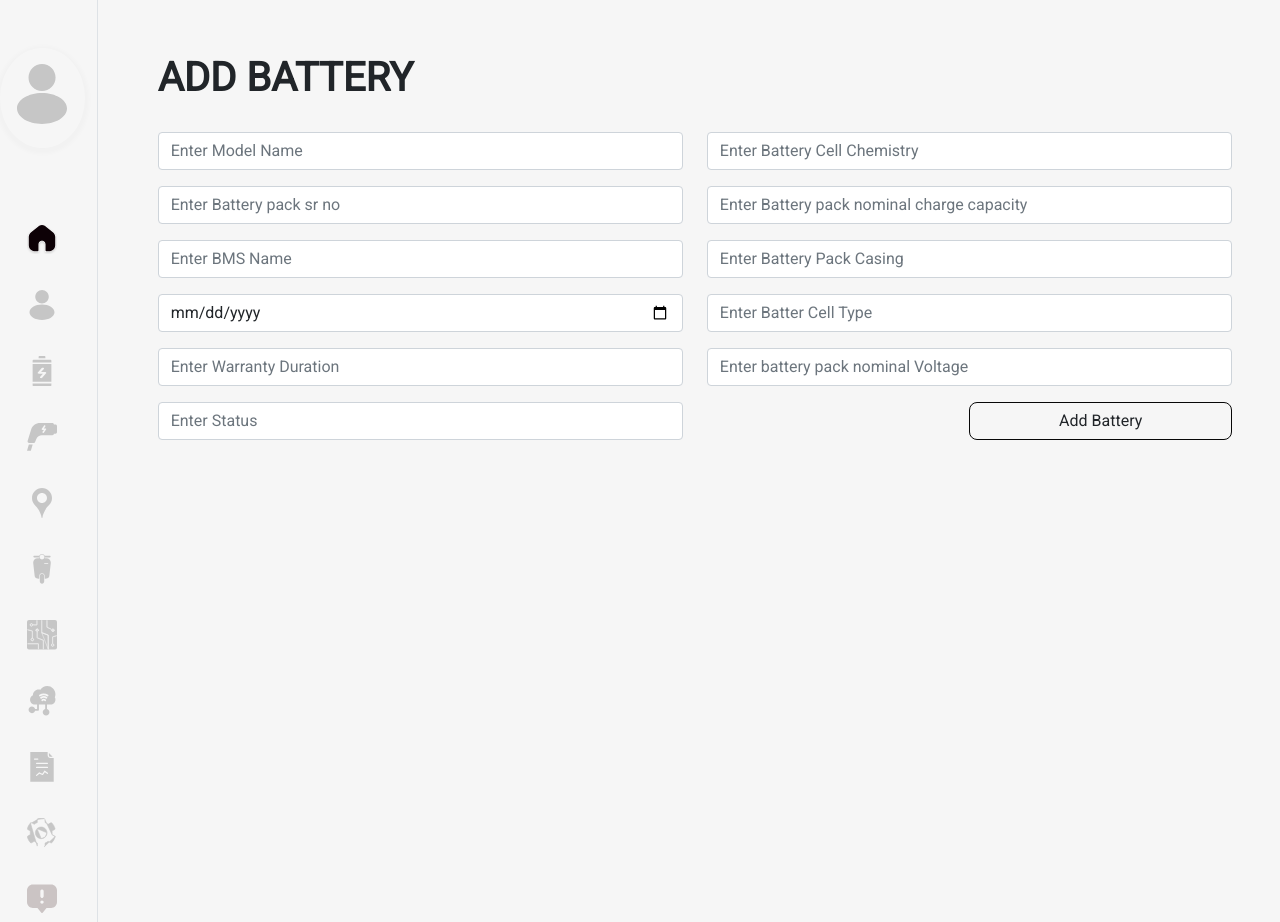
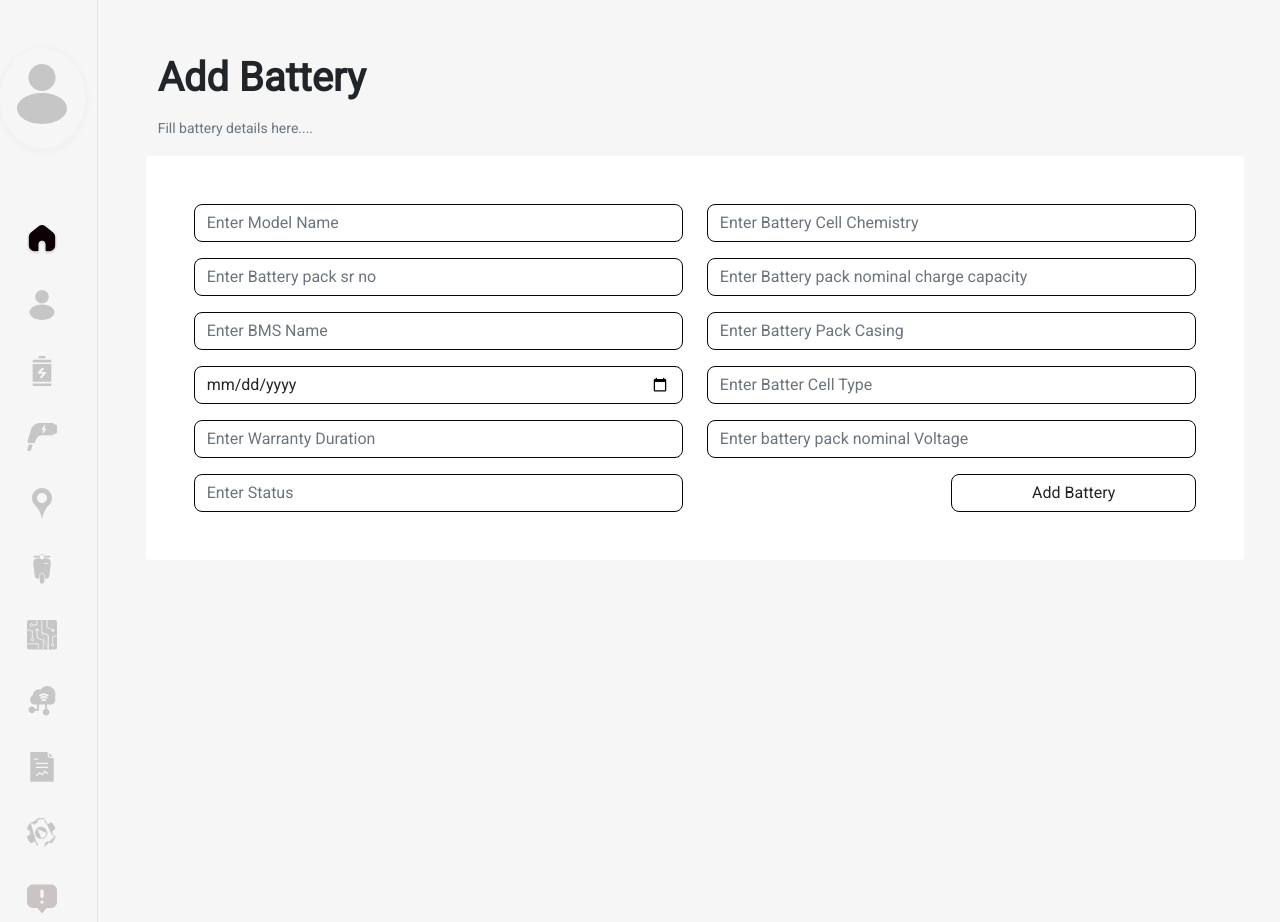
Before and after one commit to anirudh-ramesh/cerberus.py, a Django app: page /add_battery/ in a window 1280 px wide. Run offline with Django 4.2, Linux system fonts and the light colour scheme; some libraries are stand-ins or nearby versions.

Commit message:
select in add battery

```diff
--- a/cerberus/accounts/templates/accounts/add_battery.html
+++ b/cerberus/accounts/templates/accounts/add_battery.html
@@ -9,70 +9,71 @@
 {% block menu %}
     <div class="row px-5 mt-5">
         <div class="col-md-12">
-            <label class="font-size-1">ADD BATTERY</label>
+            <label class="font-size-1">Add Battery</label><br>
+            <small class="text-muted">Fill battery details here....</small>
         </div>
     </div>
 
     <div class="row px-5 mt-3">
-        <form method = "post">
+        <form class = "bg-white p-5 rounded" method = "post">
             {% csrf_token %}
             <div class="row">
                 <div class="col-md-6">
                     <div class="row">
                         <div class="col-md-12">
-                            <input type="text" class="form-control" placeholder = "Enter Model Name" name="model_name" id="model_name">
+                            <input type="text" class="form-control button-2" placeholder = "Enter Model Name" name="model_name" id="model_name">
                         </div>
                     </div>
                     <div class="row mt-3">
                         <div class="col-md-12">
-                            <input type= "text" class="form-control" placeholder = "Enter Battery pack sr no" name="battery_pack_sr_no" id="battery_pack_sr_no">
+                            <input type= "text" class="form-control button-2" placeholder = "Enter Battery pack sr no" name="battery_pack_sr_no" id="battery_pack_sr_no">
                         </div>
                     </div>
                     <div class="row mt-3">
                         <div class="col-md-12">
-                            <input type="text" class="form-control" placeholder = "Enter BMS Name" name="bms_type" id="bms_type">
+                            <input type="text" class="form-control button-2" placeholder = "Enter BMS Name" name="bms_type" id="bms_type">
                         </div>
                     </div>
                     <div class="row mt-3">
                         <div class="col-md-12">
-                            <input type="date" class="form-control" placeholder = "Warranty start date" name="warranty_start_date" id="warranty_start_date">
+                            <input type="date" class="form-control button-2" placeholder = "Warranty start date" name="warranty_start_date" id="warranty_start_date">
                         </div>
                     </div>
                     <div class="row mt-3">
                         <div class="col-md-12">
-                            <input type="number" class="form-control" placeholder = "Enter Warranty Duration" name="warranty_duration" id="warranty_duration">
+                            <input type="number" class="form-control button-2" placeholder = "Enter Warranty Duration" name="warranty_duration" id="warranty_duration">
                         </div>
                     </div>
                     <div class="row mt-3">
                         <div class="col-md-12">
-                            <input type="text" class="form-control" placeholder = "Enter Status" name="status" id="status">
+                            <input type="text" class="form-control button-2" placeholder = "Enter Status" name="status" id="status">
                         </div>
                     </div>
                 </div>
                 <div class="col-md-6">
                     <div class="row">
                         <div class="col-md-12">
-                            <input type="text" class="form-control" placeholder = "Enter Battery Cell Chemistry" name="battery_cell_chemistry" id="battery_cell_chemistry">
+                            <input type="text" class="form-control button-2" placeholder = "Enter Battery Cell Chemistry" name="battery_cell_chemistry" id="battery_cell_chemistry">
                         </div>
                     </div>
                     <div class="row mt-3">
                         <div class="col-md-12">
-                            <input type= "number" class="form-control" placeholder = "Enter Battery pack nominal charge capacity" name="battery_pack_nominal_charge_capacity" id="battery_pack_nominal_charge_capacity">
+                            <input type= "number" class="form-control button-2" placeholder = "Enter Battery pack nominal charge capacity" name="battery_pack_nominal_charge_capacity" id="battery_pack_nominal_charge_capacity">
                         </div>
                     </div>
                     <div class="row mt-3">
                         <div class="col-md-12">
-                            <input type="text" class="form-control" placeholder = "Enter Battery Pack Casing" name="battery_pack_casing" id="battery_pack_casing">
+                            <input type="text" class="form-control button-2" placeholder = "Enter Battery Pack Casing" name="battery_pack_casing" id="battery_pack_casing">
                         </div>
                     </div>
                     <div class="row mt-3">
                         <div class="col-md-12">
-                            <input type="text" class="form-control" placeholder = "Enter Batter Cell Type" name="battery_cell_type" id="battery_cell_type">
+                            <input type="text" class="form-control button-2" placeholder = "Enter Batter Cell Type" name="battery_cell_type" id="battery_cell_type">
                         </div>
                     </div>
                     <div class="row mt-3">
                         <div class="col-md-12">
-                            <input type="number" class="form-control" placeholder = "Enter battery pack nominal Voltage" name="battery_pack_nominal_voltage" id="battery_pack_nominal_voltage">
+                            <input type="number" class="form-control button-2" placeholder = "Enter battery pack nominal Voltage" name="battery_pack_nominal_voltage" id="battery_pack_nominal_voltage">
                         </div>
                     </div>
                     <div class="row mt-3">
--- a/cerberus/accounts/templates/menu.html
+++ b/cerberus/accounts/templates/menu.html
@@ -73,9 +73,7 @@
                 <div class="container">
 
                 </div>
-                <div class ="container">
 
-                </div>
             {% endblock menu %}
         </div>
     </div>
```
